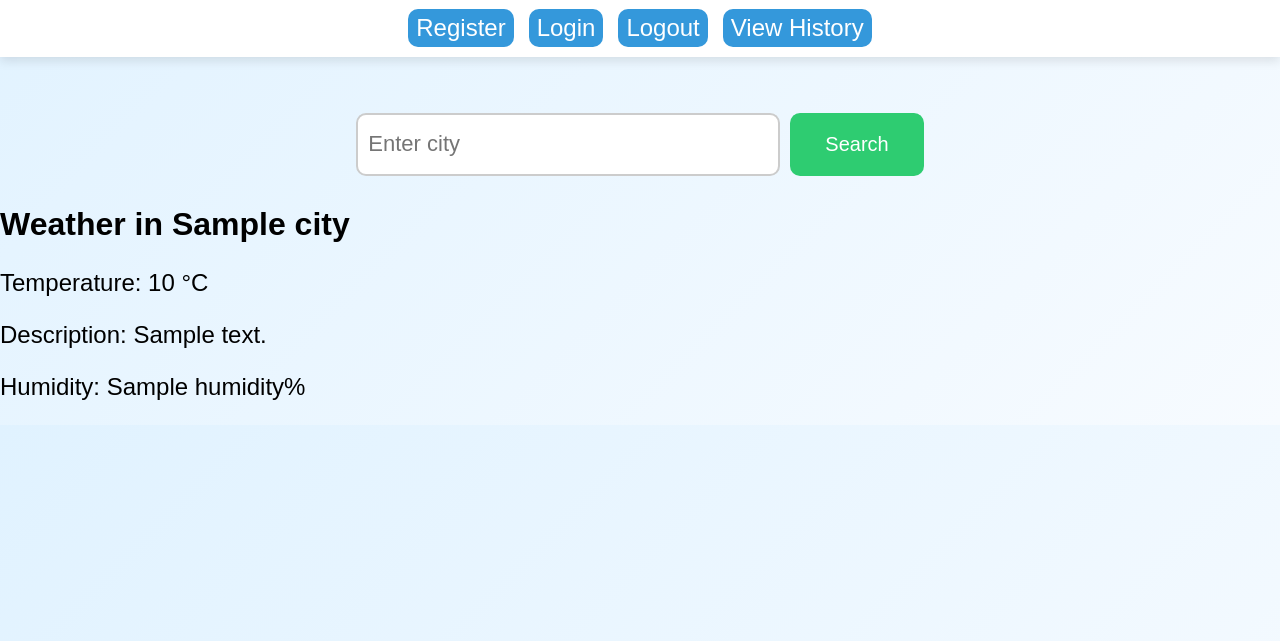
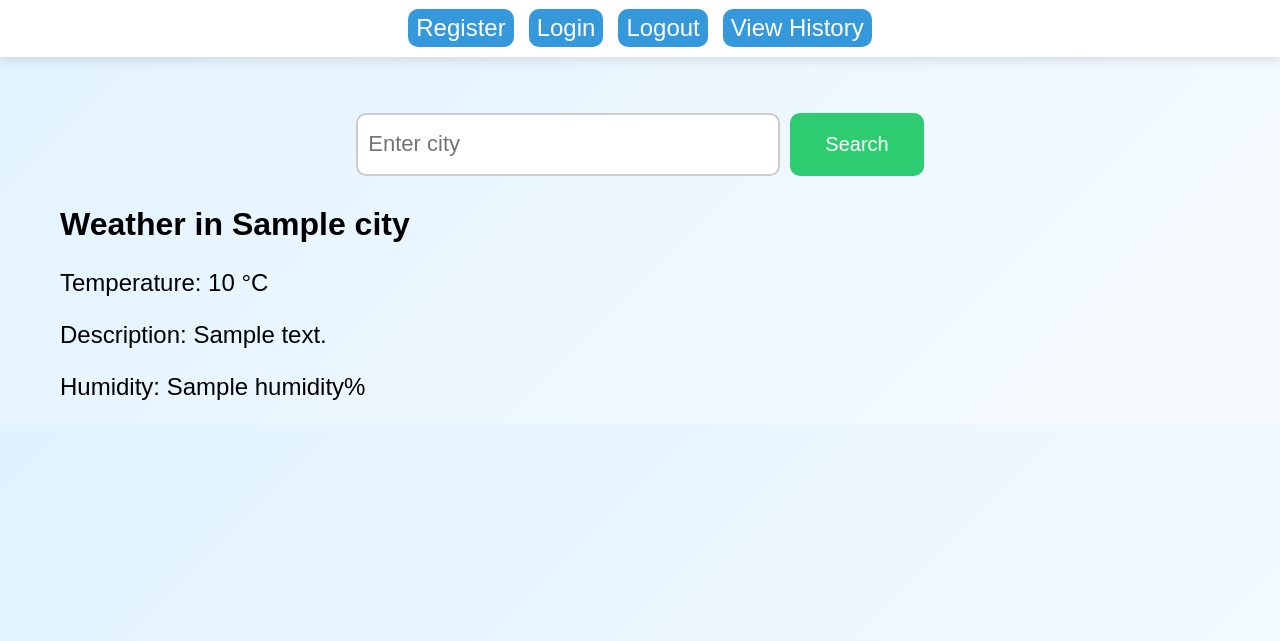
Before and after one commit to pavlenkosasha/WeatherProject, a Django app: template weather/templates/weather/home.html in a window 1280 px wide. Shown: the part 140-781 px from the top of the page. Run offline with Django 5.2, Linux system fonts and the light colour scheme; the template is opened without the code that fills it: most values are stand-ins (such as "Sample title", 1, 10 or a date in 2020).

Commit message:
update weather project design

```diff
--- a/weather/templates/weather/home.html
+++ b/weather/templates/weather/home.html
@@ -32,12 +32,13 @@
 
 <!-- Результат -->
 {% if weather %}
+<div style="margin-left: 60px;">
     <h2>Weather in {{ weather.city }}</h2>
 
     <p>Temperature: {{ weather.temperature }} °C</p>
     <p>Description: {{ weather.description }}</p>
     <p>Humidity: {{ weather.humidity }}%</p>
+</div>
 {% endif %}
-
 </body>
 </html>
```
Also changed, not shown: db.sqlite3, weather/static/weather/styles.css (line endings or trailing spaces).
